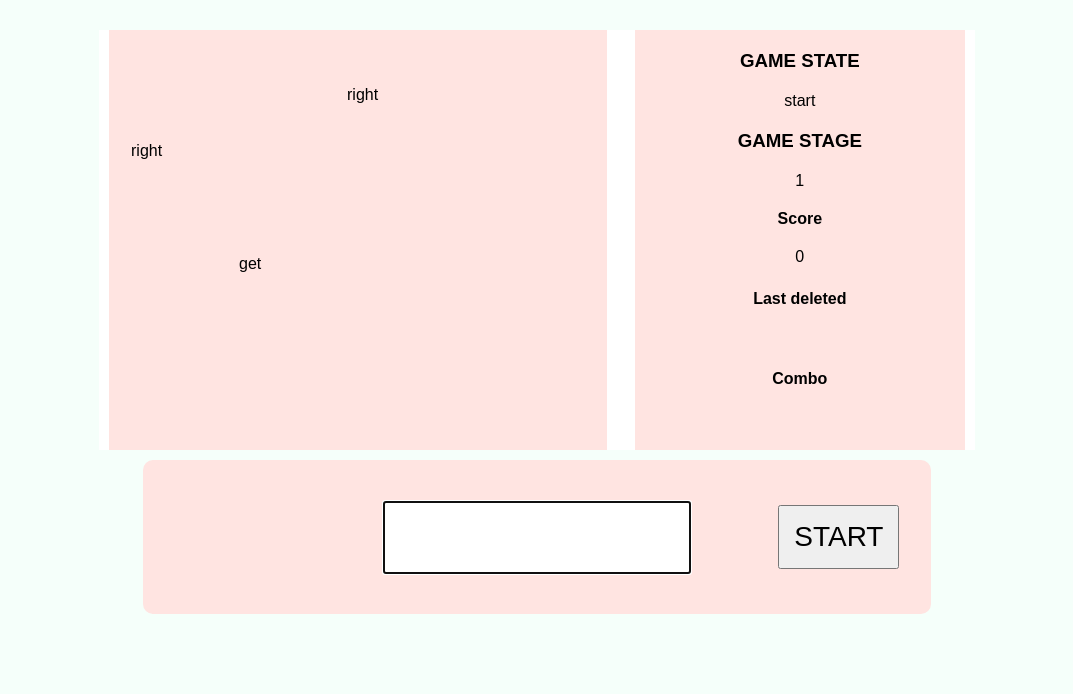
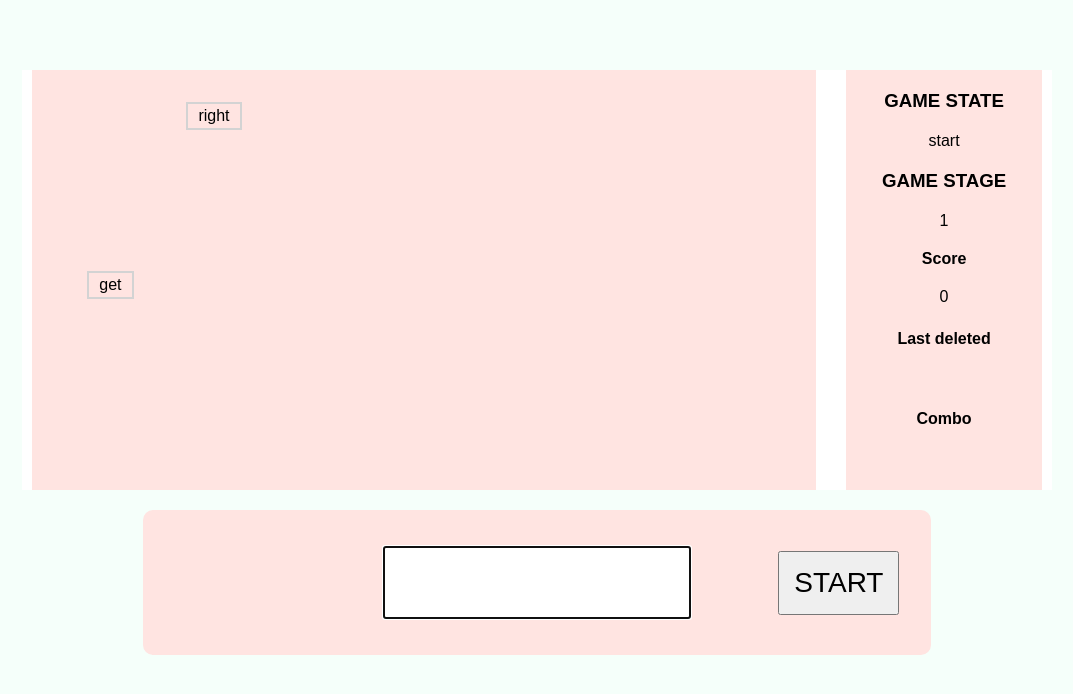
Before and after one commit to Hilman-Azfar-old/Hilman-Azfar.github.io, a plain HTML site: page index.html in a window 1280 px wide. Both pictures are taken after a click on the button "START". Shown: the whole page, without its empty margins (103-1176 px from the left). Drawn offline with Linux system fonts and the light colour scheme.

Commit message:
updated visual fidelity and reworked movement

```diff
--- a/script.js
+++ b/script.js
@@ -116,8 +116,8 @@ class box {
         newBox.appendChild(insideText);
 
         // positioning
-        this.x = 0;
-        newBox.style.left = this.x + 'px';
+        this.x = 800;
+        newBox.style.right = this.x + 'px';
 
         let y = Math.floor(Math.random() * 350);
         this.y = y;
@@ -149,10 +149,10 @@ class box {
 
     // update position
     updatePosition () {
-        this.x = this.x + this.velocity
+        this.x = this.x - this.velocity
         let newPos = this.x + 'px';
 
-        this.box.style.left = newPos;
+        this.box.style.right = newPos;
     }
 
     // create new boxes with random text
@@ -439,15 +439,15 @@ let updateDisplay = () => {
     // if normal lose
     // if trap delete
     // not at end update
-    let endScreen = 595;
+    let endScreen = 0;
 
     for (var i = 0; i < activeBox.length; i++) {
         activeBox[i].updatePosition();
         console.log('/// ping ///')
-        if (activeBox[i].x > endScreen && activeBox[i].word === endWord){
+        if (activeBox[i].x < endScreen && activeBox[i].word === endWord){
             console.log('trap detected');
             deleteTrapBox();
-        } else if (activeBox[i].x > endScreen){
+        } else if (activeBox[i].x < endScreen){
             handleGameEnd();
             return;
         }
--- a/style.css
+++ b/style.css
@@ -5,7 +5,7 @@ html{
 body{
 	height: 100%;
 	margin: 0;
-	padding: 20px 15%;
+	padding: 50px 0;
 	font-size: 100%;
 	box-sizing: border-box;
 	background-color: mintcream;
@@ -24,11 +24,20 @@ div{
 .move{
 	width: max-content;
 	height: max-content;
+	margin: 2px;
+	padding: 3px 10px;
 	position: absolute;
+	border: 2px solid lightgrey;
+}
+
+.move > p {
+	margin: 0;
 }
 
 .display-ctn{
+	width: max-content;
 	height: 420px;
+	margin: 20px auto;
 	padding: 0;
 	display: flex;
 	background-color: white;
@@ -37,16 +46,18 @@ div{
 
 .display-game{
 	height: 100%;
+	width: 800px;
+	padding: 0;
+	overflow: hidden;
 	margin-right: 2%;
 	display: inline-flex;
 	position: relative;
-	flex-grow: 3;
 }
 
 .display-side-bar{
 	height: 100%;
+	width: 200px;
 	display: inline-flex;
-	flex-grow: 1;
 	flex-direction: column;
 	justify-content: flex-start;
 }
```
